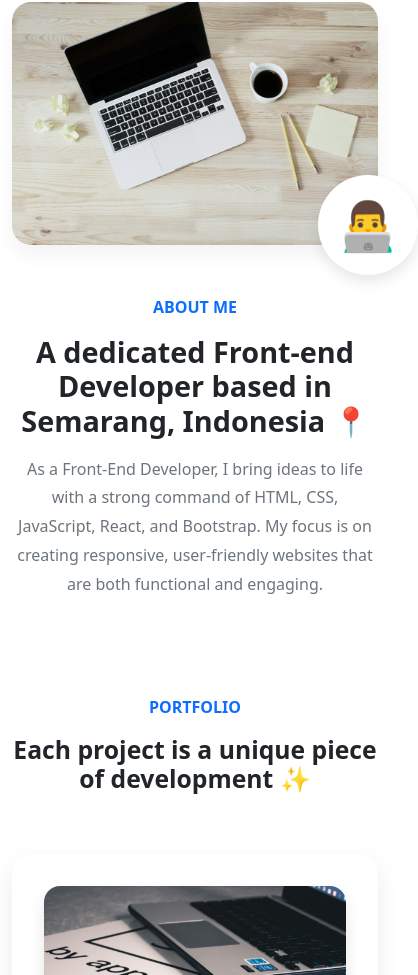
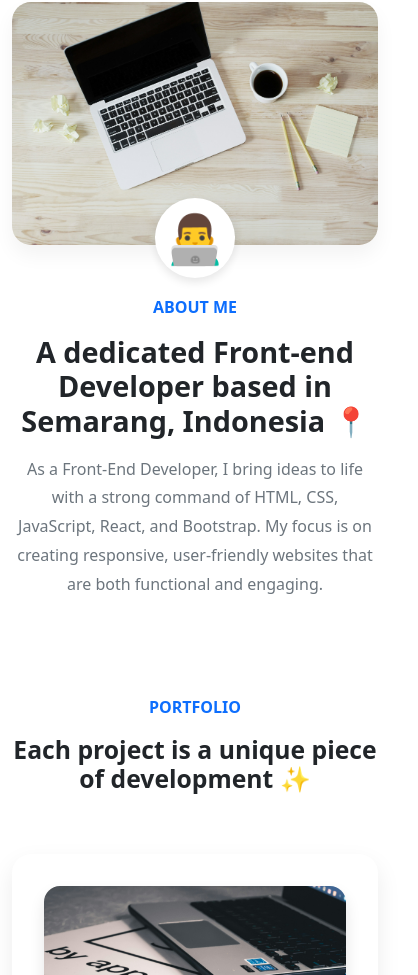
Before and after one commit to davidfrsy/cv-project, a React (Vite) app: page / in a window 390 px wide. Shown: the part 994-1969 px from the top of the page, 418 px wide, since content can reach past the window. Built offline with nearby package versions, Linux system fonts and the light colour scheme.

Commit message:
fix bug overflow x

```diff
--- a/src/App.jsx
+++ b/src/App.jsx
@@ -13,8 +13,8 @@ import "./App.css";
 function App() {
   useEffect(() => {
     AOS.init({
-      duration: 1000, // Durasi animasi dalam milidetik
-      once: true,     // Animasi hanya berjalan sekali
+      duration: 1000,
+      once: true,
     });
 
   }, []);
--- a/src/components/About/About.css
+++ b/src/components/About/About.css
@@ -34,19 +34,18 @@
     box-shadow: 0 10px 20px rgba(0,0,0,0.05);
 }
 
-/* --- Styling & Animasi Teks Berputar --- */
-.rotating-text-container {
-    position: absolute; /* Ditumpuk di atas gambar */
-    right: -40px;
-    bottom: -30px;
-    width: 100px;
-    height: 100px;
+.center-emoji-container {
+    position: absolute;
+    bottom: -25px;
+    right: -20px;
+    width: 80px;
+    height: 80px;
     background-color: white;
     border-radius: 50%;
     display: flex;
     justify-content: center;
     align-items: center;
-    box-shadow: 0 6px 15px rgba(0,0,0,0.1);
+    box-shadow: 0 4px 10px rgba(0, 0, 0, 0.1);
 }
 
 .center-emoji {
@@ -75,6 +74,12 @@
         margin-bottom: 50px;
     }
 
+    .center-emoji-container {
+        top: 97%;
+        left: 50%;
+        transform: translate(-50%, -50%); /* Terapkan transform untuk menengahkan */
+    }
+
     .about-text {
         text-align: center;
     }
--- a/src/components/About/About.jsx
+++ b/src/components/About/About.jsx
@@ -16,7 +16,7 @@ const About = () => {
                 alt="Workspace"
                 className="workspace-image"
               />
-              <div className="rotating-text-container">
+              <div className="center-emoji-container">
                 <span className="center-emoji">👨‍💻</span>
               </div>
             </div>
--- a/src/components/Navbar/Navbar.jsx
+++ b/src/components/Navbar/Navbar.jsx
@@ -33,7 +33,7 @@ const Navbar = () => {
 
   return (
     <nav className={`navbar navbar-expand-lg navbar-light bg-light fixed-top ${isScrolled ? 'scrolled' : ''}`}>
-      <div className="container">
+      <div className="container container-narrow">
         <a className="navbar-brand fw-bold" href="#home">David.dev</a>
         <button ref={togglerRef} className="navbar-toggler" type="button" data-bs-toggle="collapse" data-bs-target="#navbarNav" aria-controls="navbarNav" aria-expanded="false" aria-label="Toggle navigation">
           <span className="navbar-toggler-icon"></span>
--- a/src/components/Projects/Projects.css
+++ b/src/components/Projects/Projects.css
@@ -1,7 +1,7 @@
 /* src/components/Projects/Projects.css */
 
 .projects-section .container {
-    max-width: 960;
+    max-width: 960px;
 }
 .projects-section {
     background-color: #ffffff;
```
